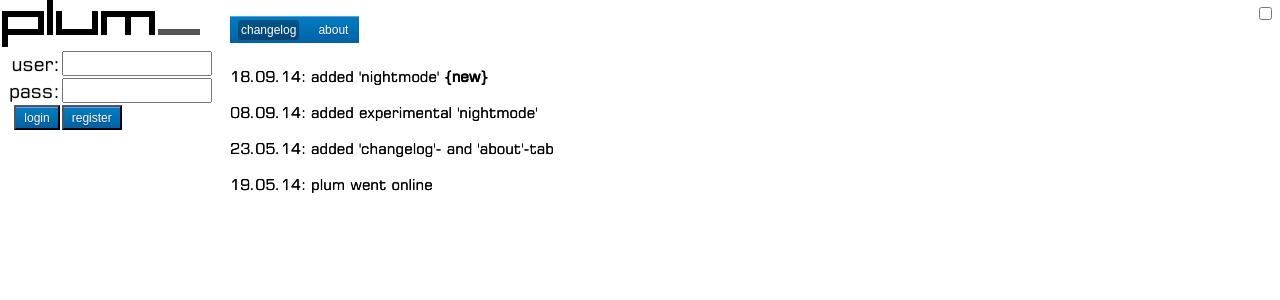
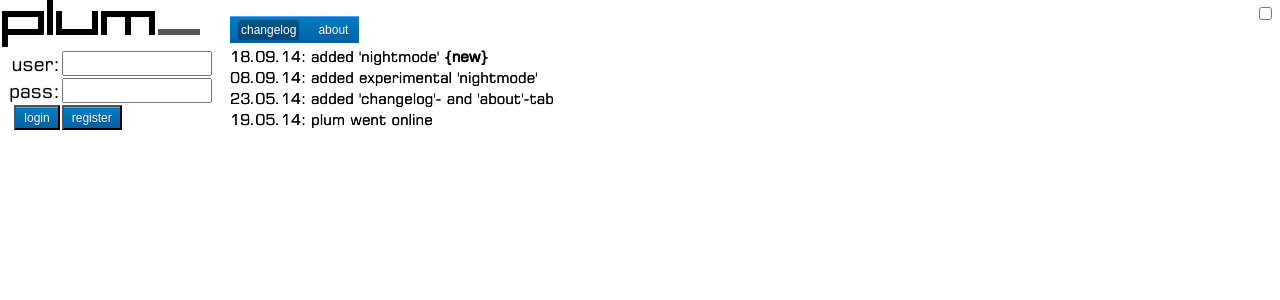
Before and after one commit to t-nil/plum, a PHP site: page /login.php in a window 1280 px wide. Shown: the top 300 px of the page. Run offline with PHP 8.4, Linux system fonts and the light colour scheme.

Commit message:
minor changes
- adjusted info-box content position
- adjusted <p> defaults to match the formerly design (fixed p-tags margins)

```diff
--- a/css/info_box.css
+++ b/css/info_box.css
@@ -64,7 +64,7 @@ div.info_box{
 	font-size: 1.25em;
 	line-height: 140%;
 	position: absolute;
-	top: 35px;
+	top: 30px;
 	left: 0;
 	box-sizing: border-box;
 }
@@ -281,3 +281,8 @@ body {
 .tab label{
 	padding:3px 3px !important;
 }
+
+.tab p{
+	-webkit-margin-before: 0em;
+	-webkit-margin-after: 0em;
+}
```
